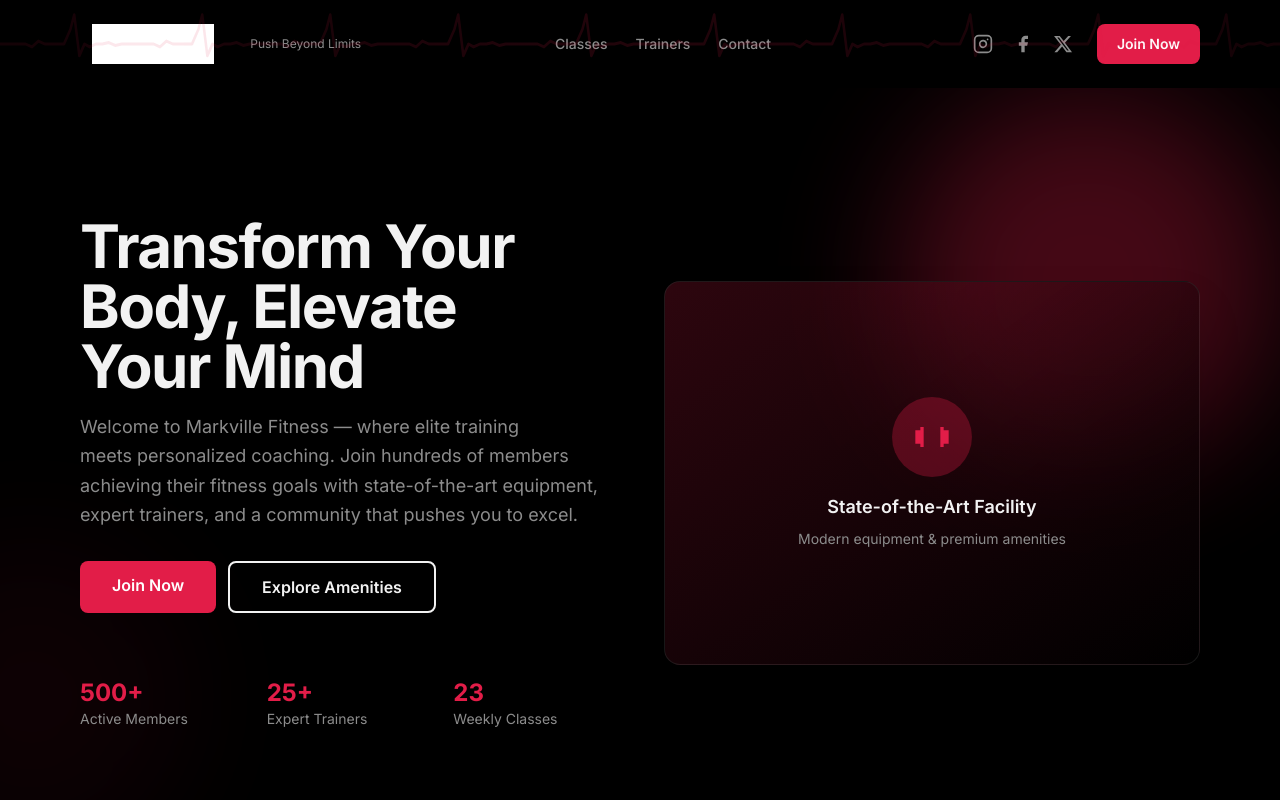
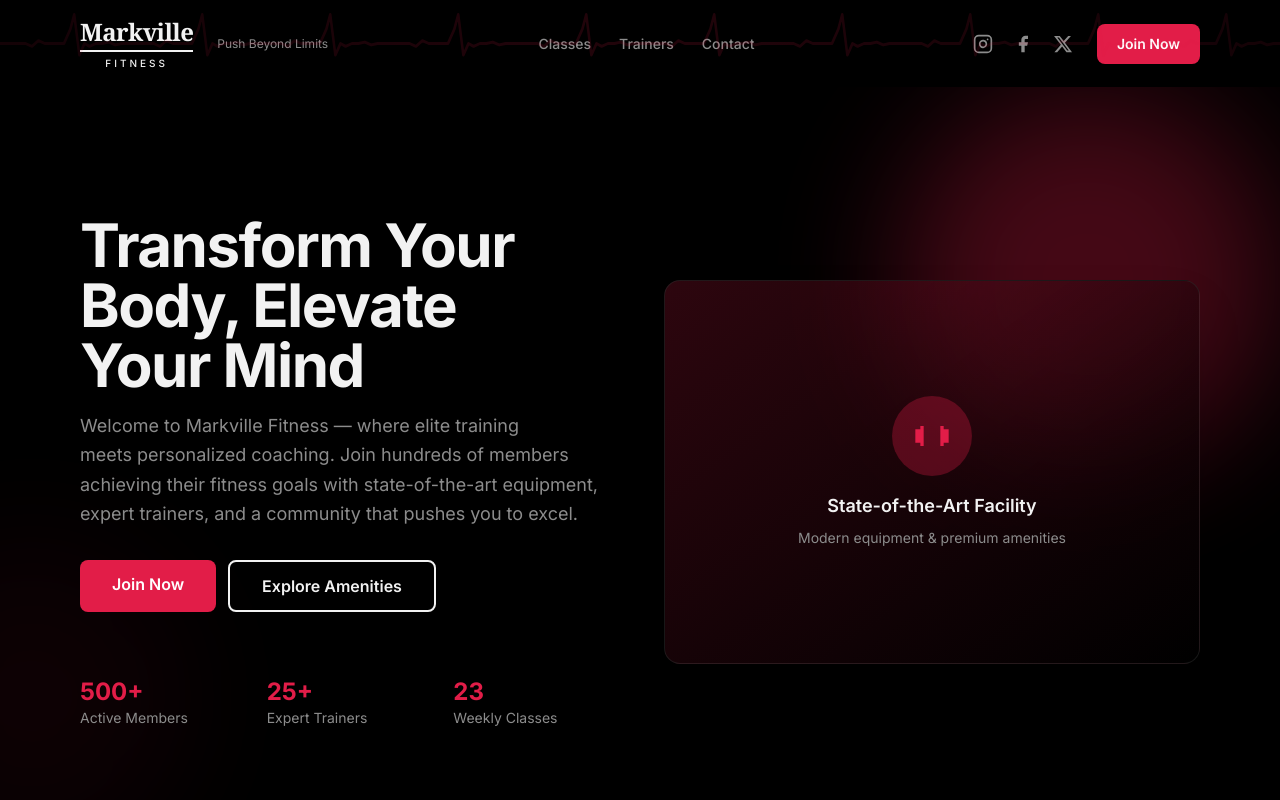
Before and after one commit to Eochristo/Markville-fitness, a Next.js app: page / in a window 1280 px wide. Shown: the top 800 px of the page. Built offline with nearby package versions, Linux system fonts and the light colour scheme.

Commit message:
feat: update logo with styled text and uppercase "FITNESS"
Replace image logo with styled text in serif font and underline.

```diff
--- a/components/layout/site-header.tsx
+++ b/components/layout/site-header.tsx
@@ -2,7 +2,6 @@
 
 import { useState, useEffect } from "react"
 import Link from "next/link"
-import Image from "next/image"
 import { cn } from "@/lib/utils"
 import { LiveHeartRateMonitor } from "./live-heart-rate-monitor"
 
@@ -103,15 +102,13 @@ export function SiteHeader() {
       <div className="mx-auto flex max-w-6xl items-center justify-between px-4 py-4">
         {/* Logo + Slogan */}
         <div className="flex items-center gap-3">
-          <Link href="/" className="group flex items-center rounded-md bg-black px-3 py-2">
-            <Image
-              src="/images/markville-logo.png"
-              alt="Markville Fitness"
-              width={140}
-              height={50}
-              className="h-10 w-auto brightness-0 invert"
-              priority
-            />
+          <Link href="/" className="group flex flex-col items-center">
+            <span className="font-serif text-2xl font-bold tracking-tight text-foreground border-b-2 border-foreground pb-0.5">
+              Markville
+            </span>
+            <span className="text-[10px] font-medium uppercase tracking-[0.3em] text-foreground mt-1">
+              Fitness
+            </span>
           </Link>
           <span className="ml-3 hidden text-xs text-muted-foreground lg:block">
             Push Beyond Limits
```
